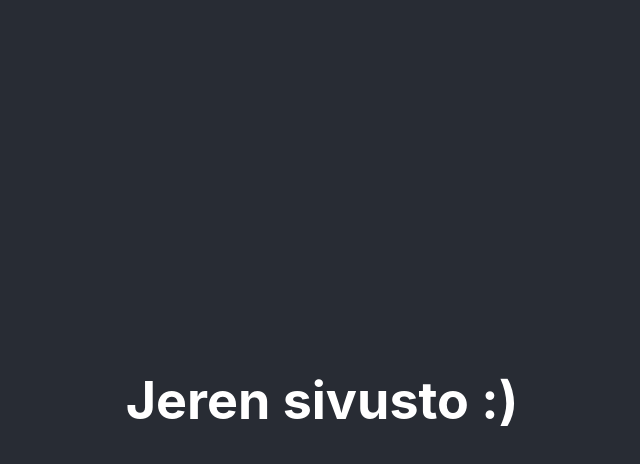
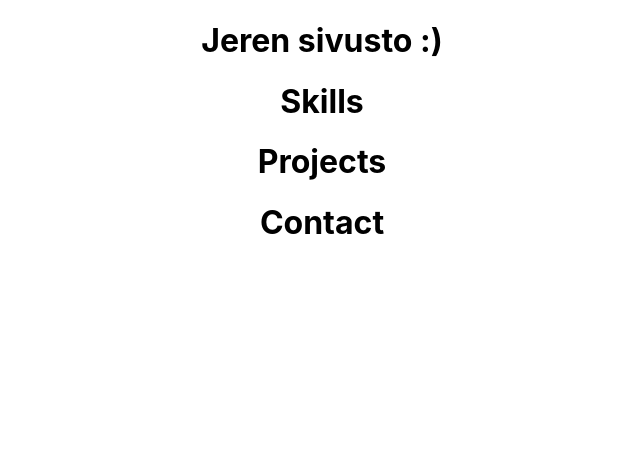
Before and after one commit to ojela028xamk/jere-lansipii-portfolio, a React (Create React App) app: page / in a window 1280 px wide. Shown: the top 464 px of the page, without its empty margins (318-958 px from the left). Built offline with nearby package versions, Linux system fonts and the light colour scheme.

Commit message:
site components

```diff
--- a/src/App.css
+++ /dev/null
@@ -1,14 +0,0 @@
-.App {
-  text-align: center;
-}
-
-.App-header {
-  background-color: #282c34;
-  min-height: 100vh;
-  display: flex;
-  flex-direction: column;
-  align-items: center;
-  justify-content: center;
-  font-size: calc(10px + 2vmin);
-  color: white;
-}
--- /dev/null
+++ b/src/App.module.scss
@@ -0,0 +1,3 @@
+.App {
+  text-align: center;
+}
--- a/src/App.tsx
+++ b/src/App.tsx
@@ -1,11 +1,17 @@
-import './App.css'
+import css from './App.module.scss'
+import Contact from './Site/Contact'
+import Header from './Site/Header'
+import Projects from './Site/Projects'
+import Skills from './Site/Skills'
 
 const App = (): JSX.Element => {
   return (
-    <div className="App">
-      <header className="App-header">
-        <h1>Jeren sivusto :)</h1>
-      </header>
+    <div className={css.App}>
+      <h1>Jeren sivusto :)</h1>
+      <Header />
+      <Skills />
+      <Projects />
+      <Contact />
     </div>
   )
 }
--- /dev/null
+++ b/src/Site/Contact.module.scss
@@ -0,0 +1,2 @@
+.contact {
+}
--- /dev/null
+++ b/src/Site/Contact.tsx
@@ -0,0 +1,11 @@
+import css from './Contact.module.scss'
+
+const Contact = (): JSX.Element => {
+  return (
+    <div className={css.contact}>
+      <h1>Contact</h1>
+    </div>
+  )
+}
+
+export default Contact
--- /dev/null
+++ b/src/Site/Header.module.scss
@@ -0,0 +1,2 @@
+.header {
+}
--- /dev/null
+++ b/src/Site/Header.tsx
@@ -0,0 +1,7 @@
+import css from './Header.module.scss'
+
+const Header = (): JSX.Element => {
+  return <div className={css.header}></div>
+}
+
+export default Header
--- /dev/null
+++ b/src/Site/Projects.module.scss
@@ -0,0 +1,2 @@
+.projects {
+}
--- /dev/null
+++ b/src/Site/Projects.tsx
@@ -0,0 +1,11 @@
+import css from './Projects.module.scss'
+
+const Projects = (): JSX.Element => {
+  return (
+    <div className={css.projects}>
+      <h1>Projects</h1>
+    </div>
+  )
+}
+
+export default Projects
--- /dev/null
+++ b/src/Site/Skills.module.scss
@@ -0,0 +1,2 @@
+.skills {
+}
--- /dev/null
+++ b/src/Site/Skills.tsx
@@ -0,0 +1,11 @@
+import css from './Skills.module.scss'
+
+const Skills = (): JSX.Element => {
+  return (
+    <div className={css.skills}>
+      <h1>Skills</h1>
+    </div>
+  )
+}
+
+export default Skills
```
